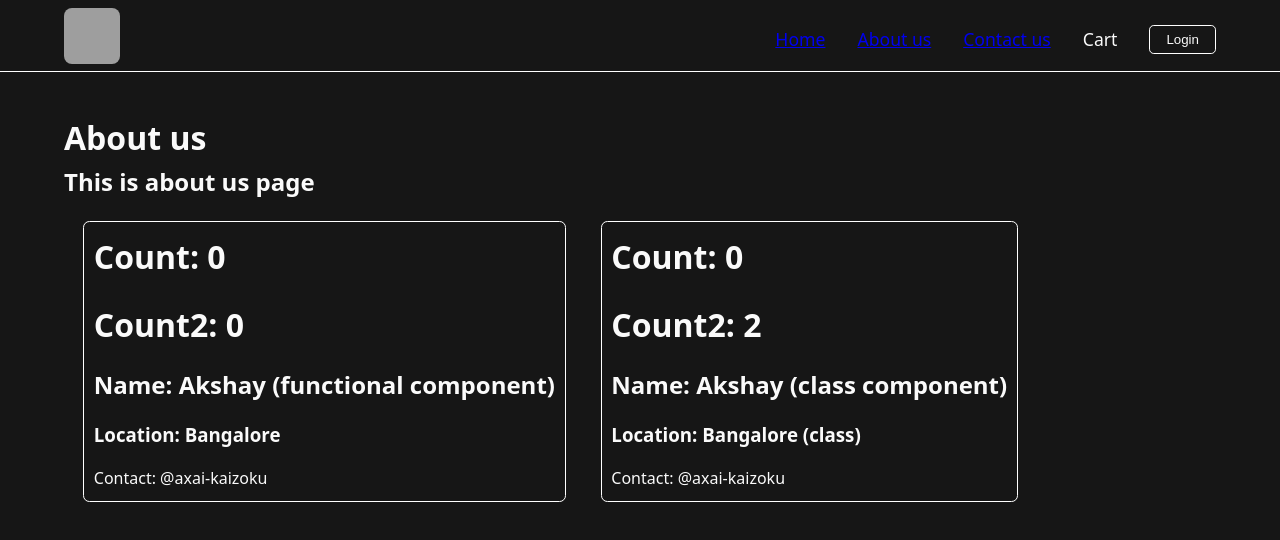
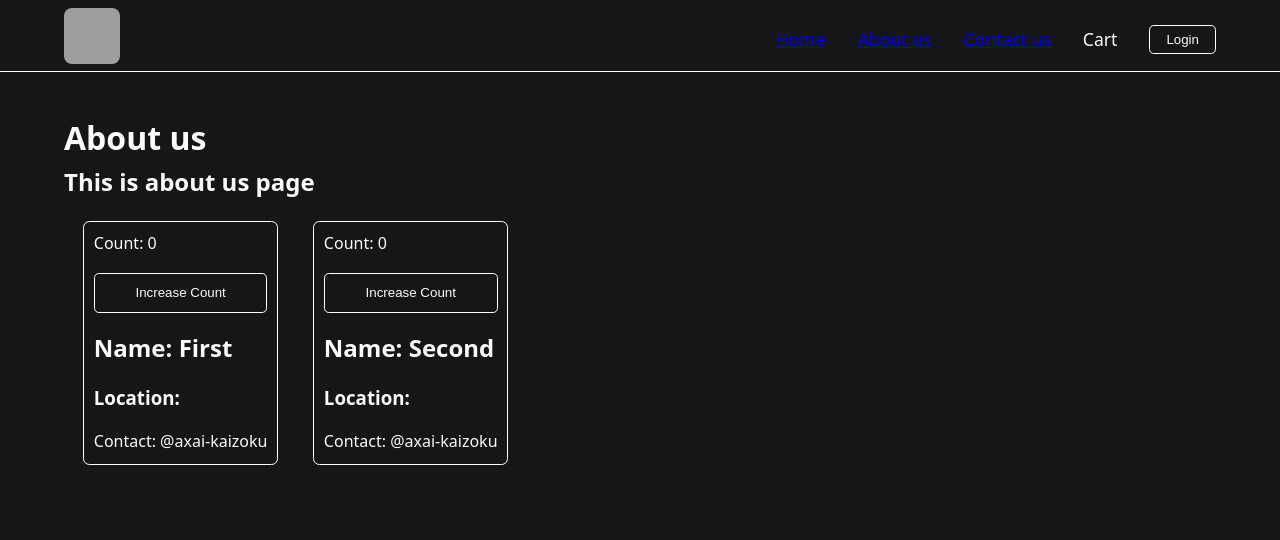
Before and after one commit to axai-kaizoku/namaste-react, a React (Vite) app: page /about in a window 1280 px wide. Shown: the top 540 px of the page. Built offline with nearby package versions, Linux system fonts and the light colour scheme; grey boxes are pictures that could not be loaded.

Commit message:
udpate class components state

```diff
--- a/src/components/about.jsx
+++ b/src/components/about.jsx
@@ -1,17 +1,32 @@
+import React from "react"
 import { User } from "./user"
 import UserClass from "./user-class"
 
-const About = () => {
+class About extends React.Component {
+  constructor(props) {
+    super(props)
+
+    console.log("Parent Constructor")
+  }
+
+  componentDidMount() {
+    console.log("Parent Component Did Mount")
+  }
+
+  render() {
+    console.log("Parent Render")
+
     return (
       <div>
         <h1>About us</h1>
         <h2>This is about us page</h2>
         <div className="flex flex-row gap m-4">
-        <User name="Akshay (functional component)" />
-        <UserClass name="Akshay (class component)" location="Bangalore (class)" />
+          <UserClass name="First" location="" />
+          <UserClass name="Second" location="" />
         </div>
       </div>
     )
   }
+}
 
 export default About
--- a/src/components/user-class.jsx
+++ b/src/components/user-class.jsx
@@ -6,17 +6,43 @@ class UserClass extends React.Component {
 
     this.state = {
       count: 0,
-      count2: 2,
     }
+
+    console.log(this.props.name + "Constructor ")
+  }
+
+  async componentDidMount() {
+    console.log(this.props.name + "Component Did Mount")
+
+    // const res = await fetch("https://api.github.com/users/axai-kaizoku")
+
+    // const data = await res.json()
+
+    // console.log(data)
+  }
+
+  componentDidUpadate() {
+    console.log(this.props.name + "Component Did Update")
   }
 
   render() {
+    console.log(this.props.name + "Render")
     const { name, location } = this.props
-    const { count, count2 } = this.state
+    const { count } = this.state
+
     return (
       <div className="border flex flex-col gap w-fit p-4 rounded m-4">
-        <h1>Count: {count}</h1>
-        <h1>Count2: {count2}</h1>
+        <p>Count: {count}</p>
+        <button
+          className="btn"
+          onClick={() => {
+            this.setState({
+              count: this.state.count + 1,
+            })
+          }}
+        >
+          Increase Count
+        </button>
         <h2>Name: {name}</h2>
         <h3>Location: {location}</h3>
         <p>Contact: @axai-kaizoku</p>
```
Lines whose indentation alone changed are shown as unchanged.
